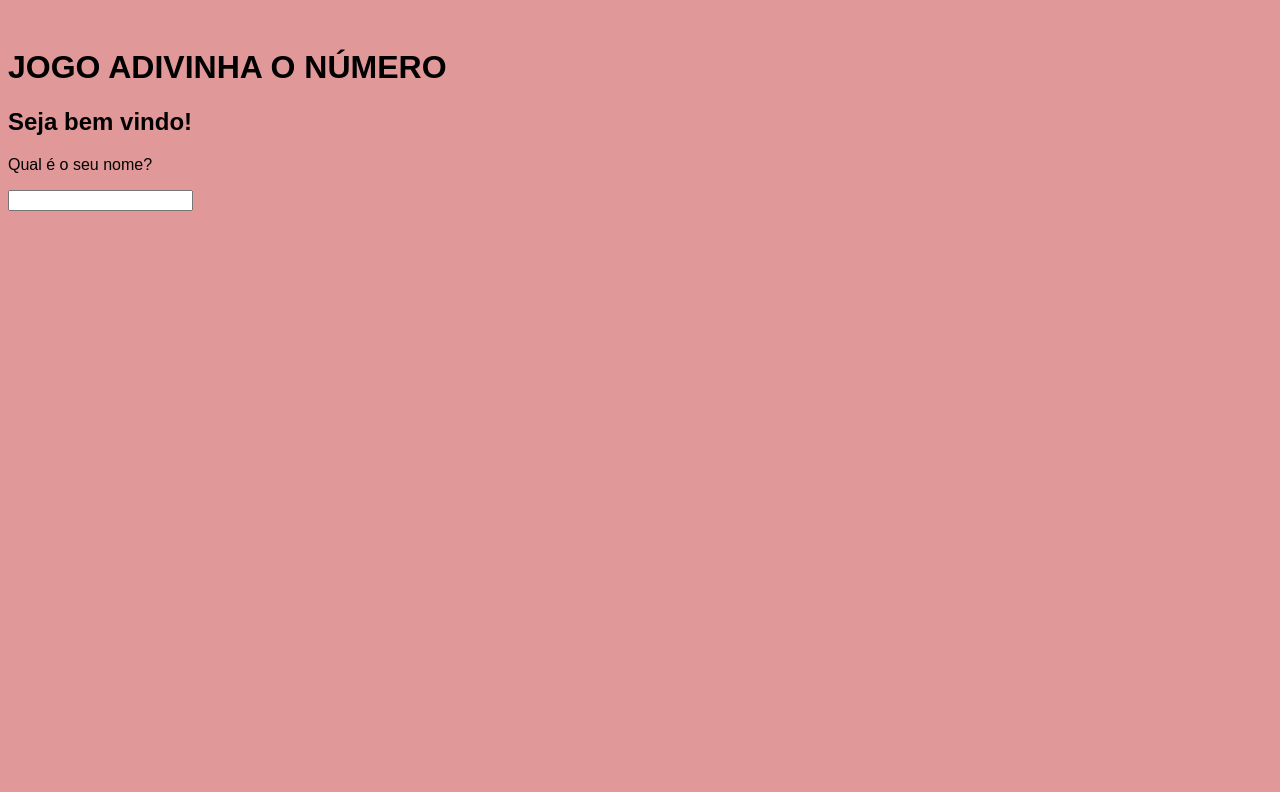
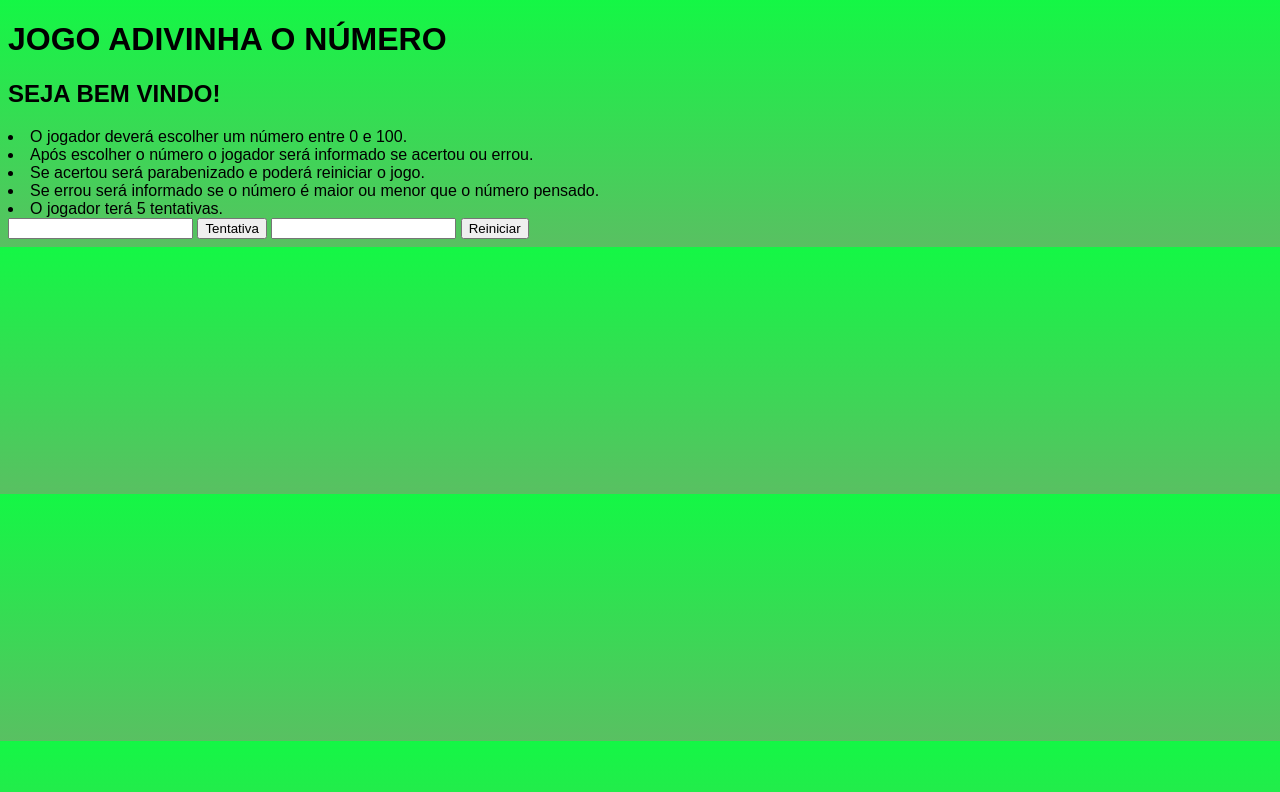
Before and after one commit to fernando-r-costa/JogoAdivinhaNumero, a plain HTML site: page index.html in a window 1280 px wide. Drawn offline with Linux system fonts and the light colour scheme.

Commit message:
Boas vindas ao jogador e instrucoes

```diff
--- a/index.html
+++ b/index.html
@@ -1,18 +1,28 @@
 <!DOCTYPE html>
-<html lang="en">
+<html lang="pt-br">
 <head>
     <meta charset="UTF-8">
     <meta http-equiv="X-UA-Compatible" content="IE=edge">
     <meta name="viewport" content="width=device-width, initial-scale=1.0">
 
     <link rel="stylesheet" href="style.css">
+    <script src="main.js"></script>
 
-    <title>Jogo Adivinha o número</title>
+    <title>Jogo Adivinha o Número</title>
 </head>
 <body>
     <h1>JOGO ADIVINHA O NÚMERO</h1>
-    <h2>Seja bem vindo!</h2>
-    <p>Qual é o seu nome?</p>
+    <h2>SEJA BEM VINDO!</h2>
+    <li>O jogador deverá escolher um número entre 0 e 100.</li>
+    <li>Após escolher o número o jogador será informado se acertou ou errou.</li>
+    <li>Se acertou será parabenizado e poderá reiniciar o jogo.</li>
+    <li>Se errou será informado se o número é maior ou menor que o número pensado.</li>
+    <li>O jogador terá 5 tentativas.</li>
     <input>
+    <button>Tentativa</button>
+    <input>
+    <button>Reiniciar</button>
+
+
 </body>
 </html>
--- a/style.css
+++ b/style.css
@@ -1,5 +1,4 @@
 body {
     font-family: 'Montserrat', sans-serif;
-	background: #e19898;
-	padding: 20px 0;
+	background: linear-gradient(#14f745, #59c062);
 }
```
Also changed, not shown: main.js (added), 1 other file.
